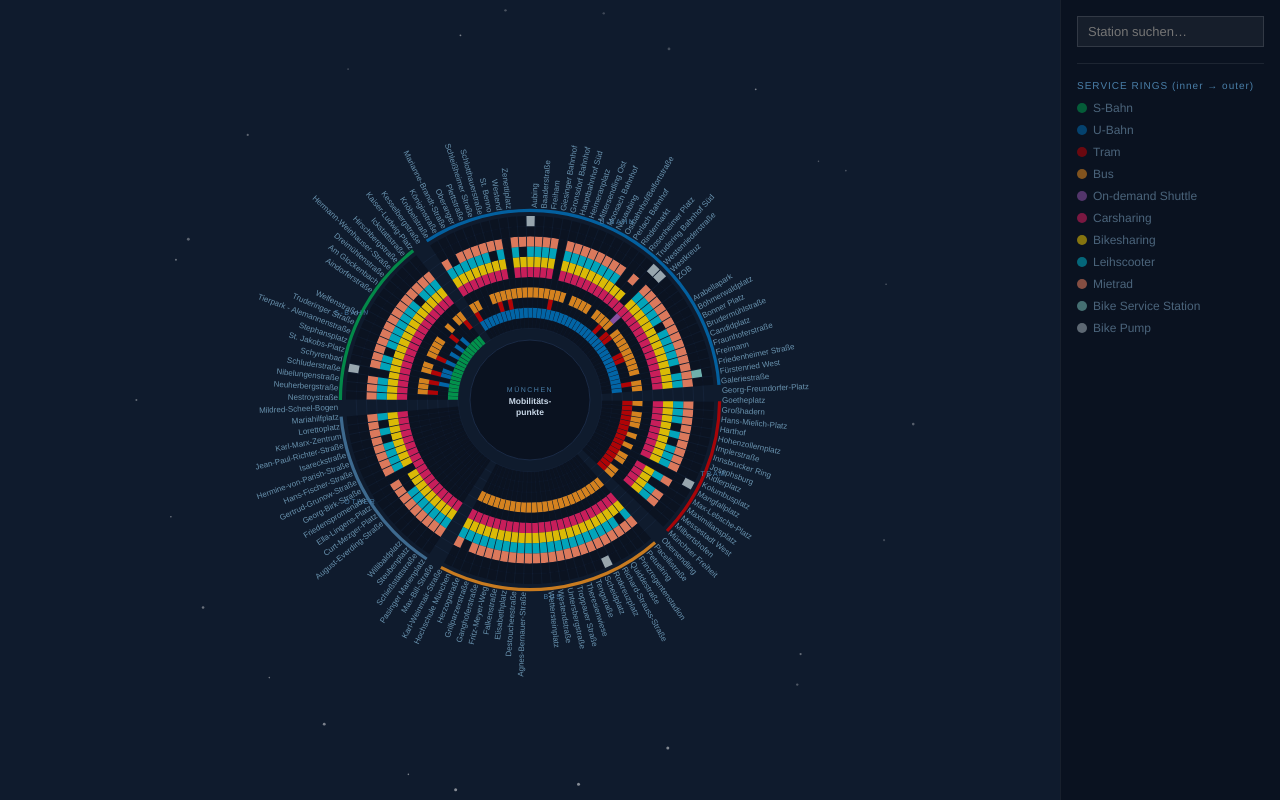
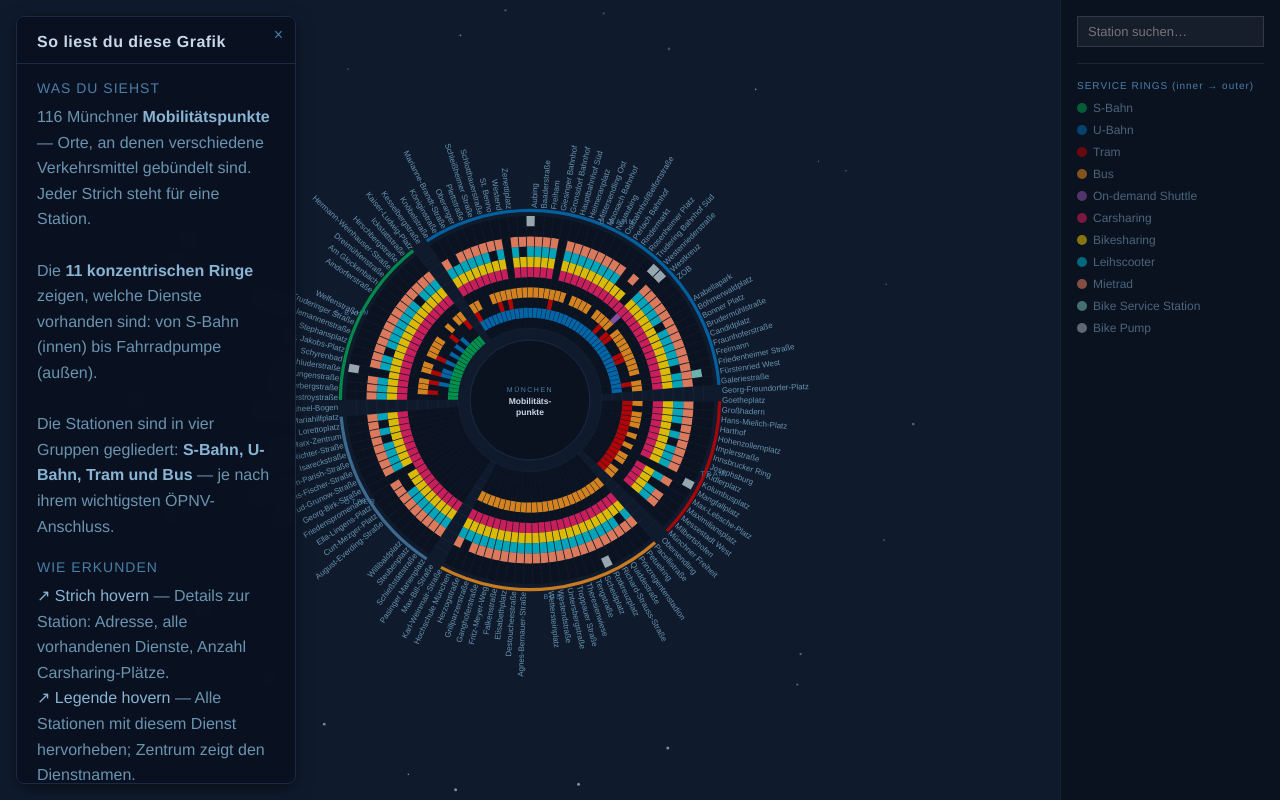
Before and after one commit to hihuydo/mobilitaetspunkte-viz, a React (Vite) app: page / in a window 1280 px wide. Built offline with nearby package versions, Linux system fonts and the light colour scheme.

Commit message:
feat: restore InfoPanel with sticky header and re-open button

```diff
--- a/src/App.tsx
+++ b/src/App.tsx
@@ -4,6 +4,7 @@
 import { RadialViz } from './components/RadialViz'
 import { Sidebar } from './components/Sidebar'
 import { Tooltip } from './components/Tooltip'
+import { InfoPanel } from './components/InfoPanel'
 import type { StationGeometry } from './lib/layout'
 
 export default function App() {
@@ -30,6 +31,11 @@
   const [hoveredRingIndex, setHoveredRingIndex] = useState<number | null>(null)
   const [hoveredStationIndex, setHoveredStationIndex] = useState<number | null>(null)
   const [mousePos, setMousePos] = useState({ x: 0, y: 0 })
+
+  // Info panel state
+  const [infoPanelVisible, setInfoPanelVisible] = useState(true)
+  const handleInfoPanelClose = useCallback(() => setInfoPanelVisible(false), [])
+  const handleInfoPanelOpen = useCallback(() => setInfoPanelVisible(true), [])
 
   // Search state
   const [searchQuery, setSearchQuery] = useState('')
@@ -100,6 +106,35 @@
             Lade Daten…
           </div>
         )}
+
+        {/* Info panel overlay */}
+        {infoPanelVisible ? (
+          <InfoPanel onClose={handleInfoPanelClose} />
+        ) : (
+          <button
+            onClick={handleInfoPanelOpen}
+            title="Legende anzeigen"
+            style={{
+              position: 'absolute',
+              top: 16,
+              left: 16,
+              width: 28,
+              height: 28,
+              background: 'rgba(10, 18, 32, 0.94)',
+              border: '1px solid #1a2a45',
+              borderRadius: '50%',
+              color: '#4a7fa8',
+              fontSize: 13,
+              cursor: 'pointer',
+              display: 'flex',
+              alignItems: 'center',
+              justifyContent: 'center',
+              zIndex: 10,
+            }}
+          >
+            ℹ
+          </button>
+        )}
       </div>
 
       {/* Right sidebar */}
--- /dev/null
+++ b/src/components/InfoPanel.tsx
@@ -0,0 +1,127 @@
+import { memo } from 'react'
+
+interface InfoPanelProps {
+  onClose: () => void
+}
+
+export const InfoPanel = memo(function InfoPanel({ onClose }: InfoPanelProps) {
+  return (
+    <div
+      style={{
+        position: 'absolute',
+        top: 16,
+        left: 16,
+        width: 280,
+        maxHeight: 'calc(100% - 32px)',
+        overflowY: 'auto',
+        background: 'rgba(10, 18, 32, 0.94)',
+        border: '1px solid #1a2a45',
+        borderRadius: 8,
+        backdropFilter: 'blur(4px)',
+        boxShadow: '0 4px 16px rgba(0,0,0,0.5)',
+        fontFamily: "'Helvetica Neue', Helvetica, Arial, sans-serif",
+        zIndex: 10,
+      }}
+    >
+      {/* Sticky header — always visible even when content scrolls */}
+      <div
+        style={{
+          position: 'sticky',
+          top: 0,
+          background: 'rgba(10, 18, 32, 0.97)',
+          padding: '16px 20px 12px',
+          borderBottom: '1px solid #1a2a45',
+          zIndex: 1,
+        }}
+      >
+        <button
+          onClick={onClose}
+          style={{
+            position: 'absolute',
+            top: 10,
+            right: 12,
+            background: 'none',
+            border: 'none',
+            color: '#4a7fa8',
+            fontSize: 16,
+            lineHeight: 1,
+            cursor: 'pointer',
+            padding: 0,
+          }}
+        >
+          ×
+        </button>
+        <div
+          style={{
+            fontSize: 16,
+            fontWeight: 600,
+            color: '#c9d8e8',
+            letterSpacing: '0.5px',
+            paddingRight: 20,
+          }}
+        >
+          So liest du diese Grafik
+        </div>
+      </div>
+
+      {/* Scrollable body */}
+      <div style={{ padding: '16px 20px 20px' }}>
+        {/* Section 1: Was du siehst */}
+        <div
+          style={{
+            fontSize: 14,
+            color: '#4a7fa8',
+            letterSpacing: '1px',
+            textTransform: 'uppercase',
+            marginBottom: 8,
+          }}
+        >
+          Was du siehst
+        </div>
+        <div
+          style={{
+            fontSize: 16,
+            color: '#6a94b0',
+            lineHeight: 1.6,
+            marginBottom: 20,
+          }}
+        >
+          116 Münchner{' '}
+          <span style={{ color: '#8ab4d4', fontWeight: 600 }}>Mobilitätspunkte</span> — Orte,
+          an denen verschiedene Verkehrsmittel gebündelt sind. Jeder Strich steht für eine
+          Station.
+          <br />
+          <br />
+          Die{' '}
+          <span style={{ color: '#8ab4d4', fontWeight: 600 }}>11 konzentrischen Ringe</span>{' '}
+          zeigen, welche Dienste vorhanden sind: von S-Bahn (innen) bis Fahrradpumpe (außen).
+          <br />
+          <br />
+          Die Stationen sind in vier Gruppen gegliedert:{' '}
+          <span style={{ color: '#8ab4d4', fontWeight: 600 }}>S-Bahn, U-Bahn, Tram und Bus</span>{' '}
+          — je nach ihrem wichtigsten ÖPNV-Anschluss.
+        </div>
+
+        {/* Section 2: Wie erkunden */}
+        <div
+          style={{
+            fontSize: 14,
+            color: '#4a7fa8',
+            letterSpacing: '1px',
+            textTransform: 'uppercase',
+            marginBottom: 8,
+          }}
+        >
+          Wie erkunden
+        </div>
+        <div style={{ fontSize: 16, color: '#6a94b0', lineHeight: 1.6 }}>
+          <span style={{ color: '#8ab4d4' }}>↗ Strich hovern</span> — Details zur Station:
+          Adresse, alle vorhandenen Dienste, Anzahl Carsharing-Plätze.
+          <br />
+          <span style={{ color: '#8ab4d4' }}>↗ Legende hovern</span> — Alle Stationen mit
+          diesem Dienst hervorheben; Zentrum zeigt den Dienstnamen.
+        </div>
+      </div>
+    </div>
+  )
+})
```
